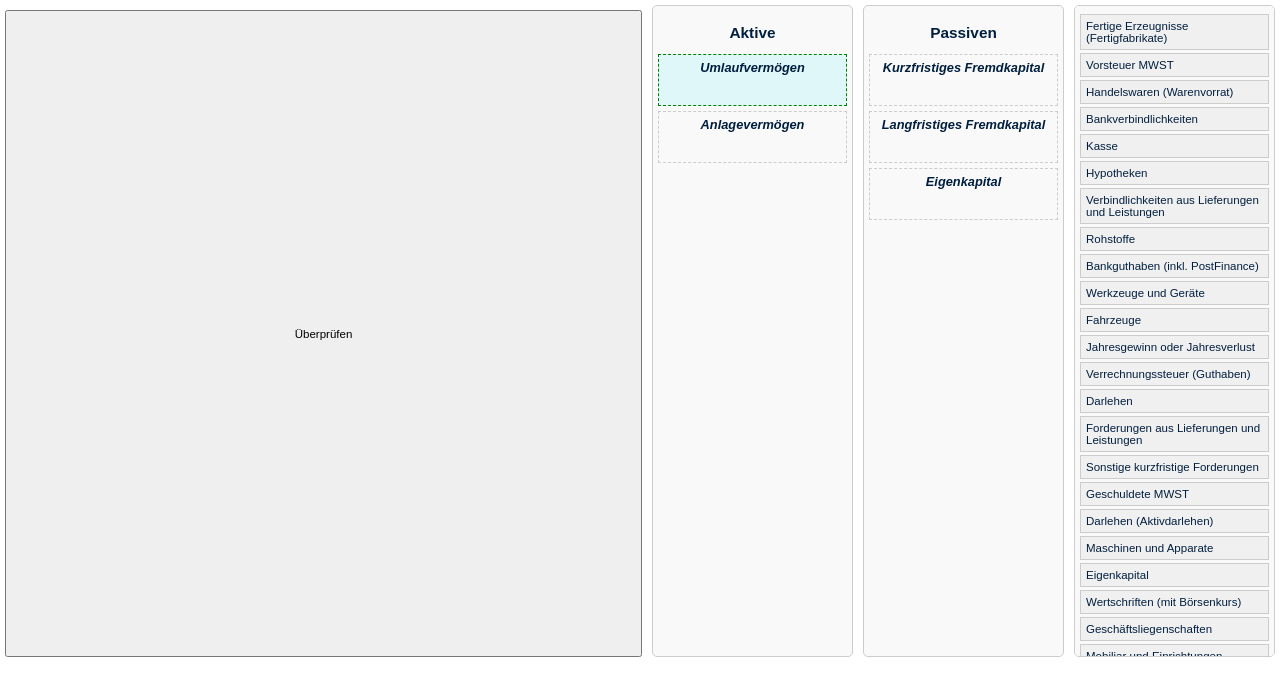
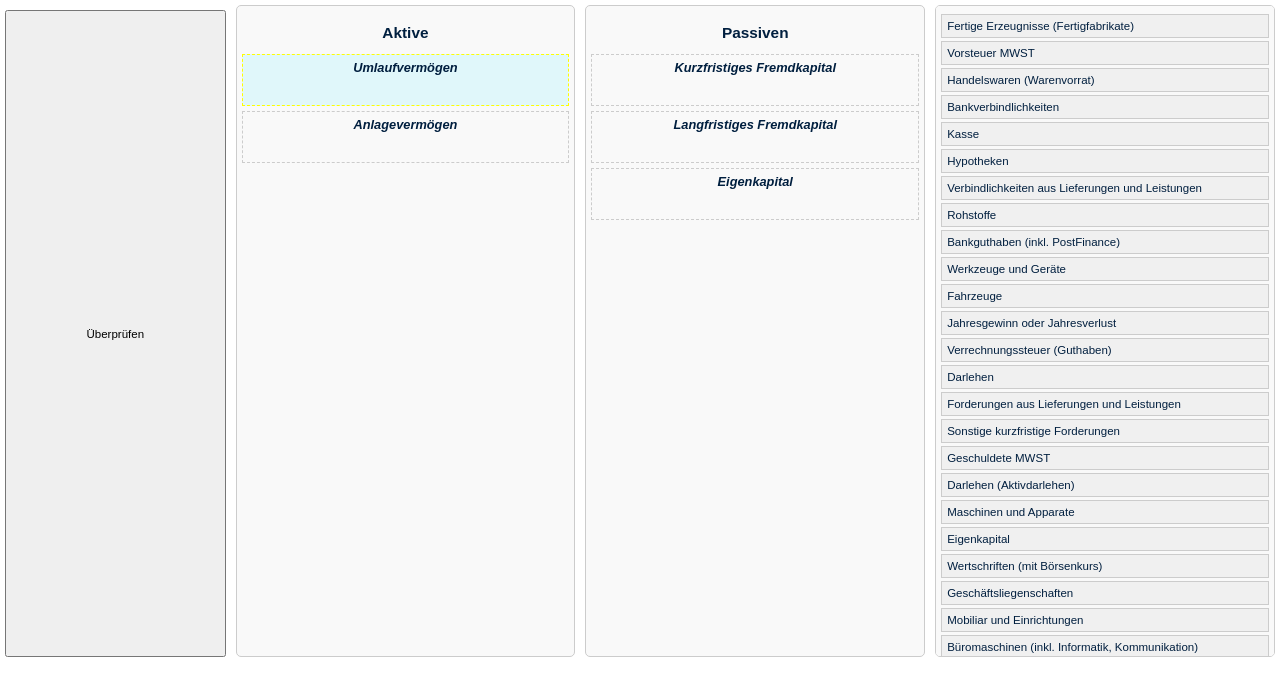
Before and after one commit to WMb9LT/Lernprogram, a plain HTML site: page Kontenplan_Sortierer.html in a window 1280 px wide. Both pictures are taken after a click on the element "Umlaufvermögen". Drawn offline with Linux system fonts and the light colour scheme.

Commit message:
Update Kontenplan_Sortierer.html

```diff
--- a/Kontenplan_Sortierer.html
+++ b/Kontenplan_Sortierer.html
@@ -52,7 +52,7 @@
             justify-content: start;
         }
         .konten-title.selected {
-            border-color: green;
+            border-color: yellow;
             background-color: #e0f7fa;
         }
         .feedback {
@@ -69,7 +69,7 @@
             padding: 5px;
             margin-top: 5px;
             font-size: 0.9em;
-            width: 100%;
+            width: 20%;
         }
 
         @media (min-width: 768px) {
```
